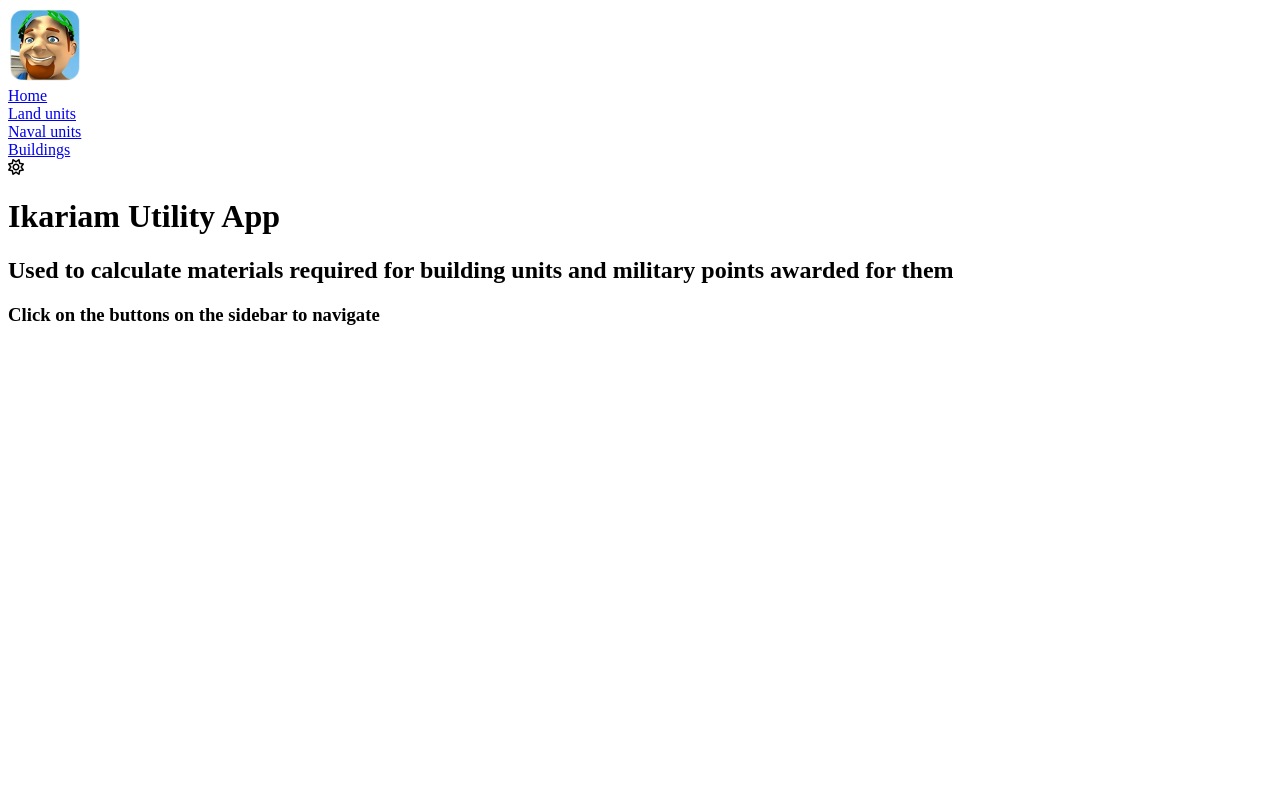
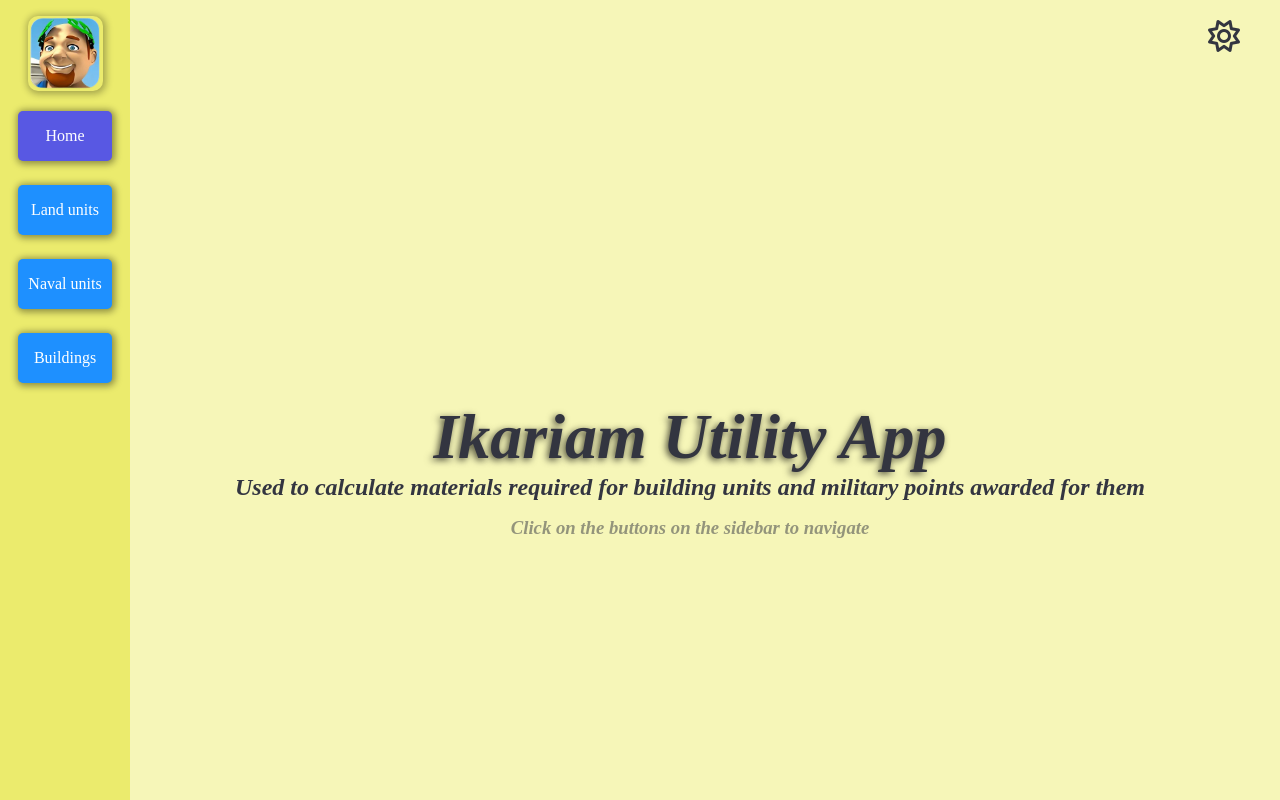
Before and after one commit to Xiraeth/ikariam-info, a plain HTML site: page index.html in a window 1280 px wide. Drawn offline with nearby package versions, Linux system fonts and the light colour scheme; the site is published under a folder, as on GitHub Pages, so addresses that start at the root find nothing.

Commit message:
Update index.html

```diff
--- a/index.html
+++ b/index.html
@@ -8,7 +8,7 @@
       src="https://kit.fontawesome.com/00de2a7224.js"
       crossorigin="anonymous"
     ></script>
-    <link rel="stylesheet" href="/stylesheets/style.css" />
+    <link rel="stylesheet" href="stylesheets/style.css" />
     <script src="https://ajax.googleapis.com/ajax/libs/jquery/3.7.1/jquery.min.js"></script>
   </head>
   <body>
@@ -26,13 +26,13 @@
 
       <div class="links">
         <div class="home">
-          <a href="/index.html" class="activeTab">Home</a>
+          <a href=/index.html" class="activeTab">Home</a>
         </div>
         <div class="landUnits">
-          <a href="/units/land_units.html">Land units</a>
+          <a href="units/land_units.html">Land units</a>
         </div>
         <div class="navalUnits">
-          <a href="/units/naval_units.html">Naval units</a>
+          <a href="units/naval_units.html">Naval units</a>
         </div>
         <div class="buildings">
           <a href="/buildings/buildings.html">Buildings</a>
```
